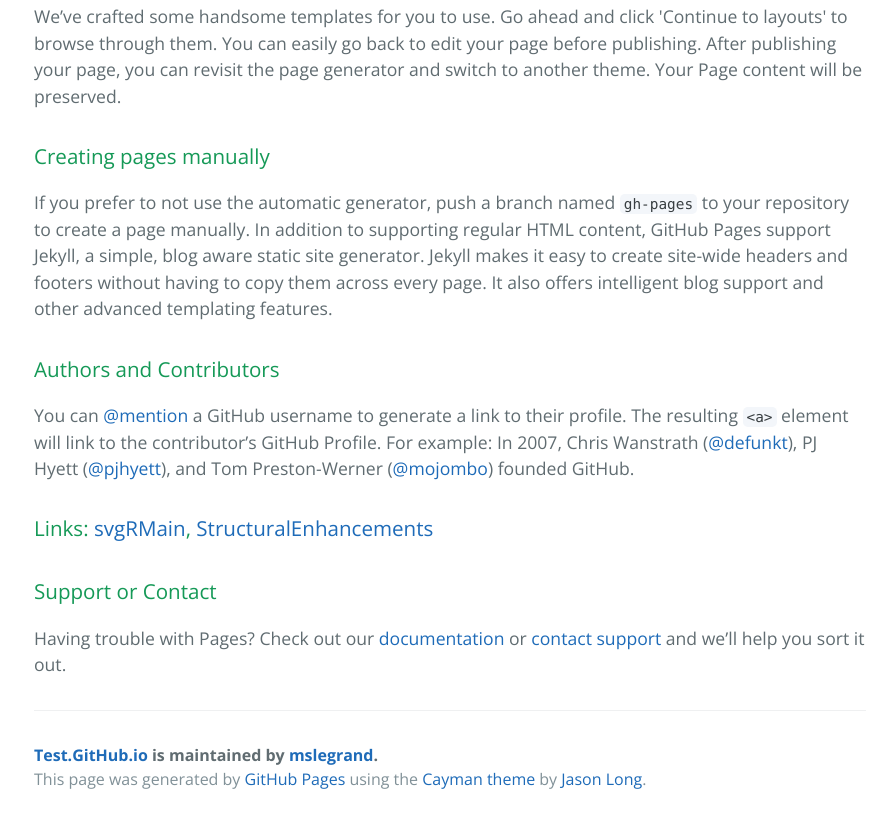
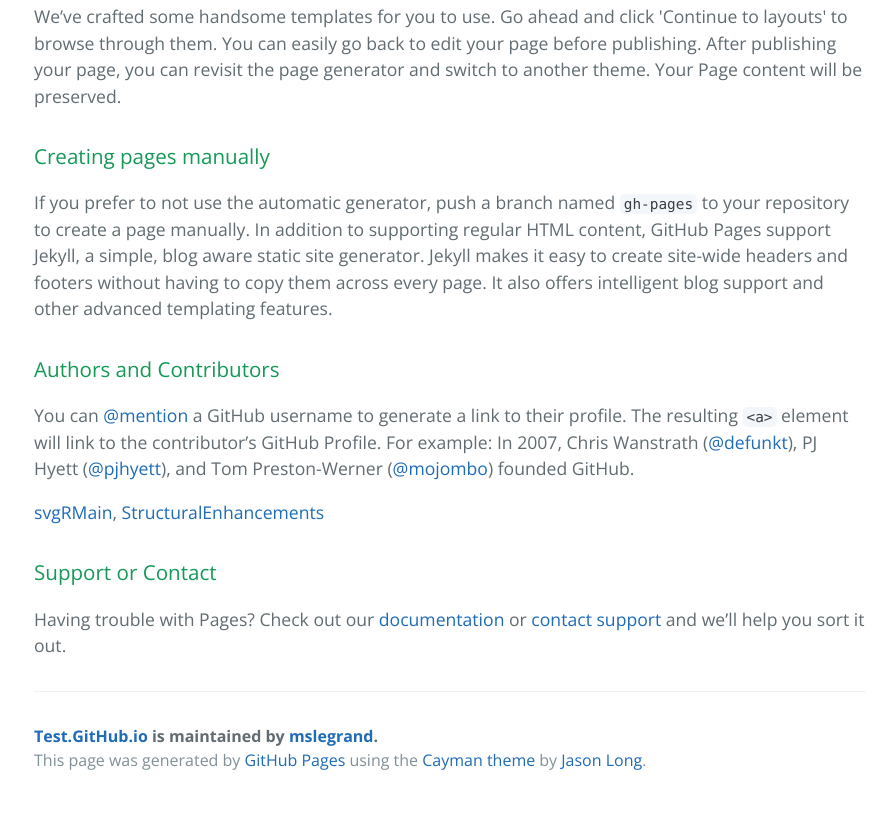
Before and after one commit to mslegrand/test.github.io, a plain HTML site: page index.html in a window 1280 px wide. Shown: the part 646-1469 px from the top of the page, without its empty margins (190-1085 px from the left). Drawn offline with nearby package versions, Linux system fonts and the light colour scheme.

Commit message:
another try
more

```diff
--- a/index.html
+++ b/index.html
@@ -35,13 +35,22 @@
 <p>If you prefer to not use the automatic generator, push a branch named <code>gh-pages</code> to your repository to create a page manually. In addition to supporting regular HTML content, GitHub Pages support Jekyll, a simple, blog aware static site generator. Jekyll makes it easy to create site-wide headers and footers without having to copy them across every page. It also offers intelligent blog support and other advanced templating features.</p>
 
 <h3>
-<a id="authors-and-contributors" class="anchor" href="#authors-and-contributors" aria-hidden="true"><span class="octicon octicon-link"></span></a>Authors and Contributors</h3>
+<a id="authors-and-contributors" class="anchor" href="#authors-and-contributors" aria-hidden="true">
+  <span class="octicon octicon-link"></span></a>Authors and Contributors</h3>
 
-<p>You can <a href="https://github.com/blog/821" class="user-mention">@mention</a> a GitHub username to generate a link to their profile. The resulting <code>&lt;a&gt;</code> element will link to the contributor’s GitHub Profile. For example: In 2007, Chris Wanstrath (<a href="https://github.com/defunkt" class="user-mention">@defunkt</a>), PJ Hyett (<a href="https://github.com/pjhyett" class="user-mention">@pjhyett</a>), and Tom Preston-Werner (<a href="https://github.com/mojombo" class="user-mention">@mojombo</a>) founded GitHub.</p>
-<h3>
-  Links:
-  <a href="svgRMain.html">svgRMain</a>, <a href="StructuralEnhancements.html">StructuralEnhancements</a>
-</h3>
+<p>You can <a href="https://github.com/blog/821" class="user-mention">@mention</a>
+a GitHub username to generate a link to their profile.
+The resulting <code>&lt;a&gt;</code> element will link to the contributor’s GitHub Profile.
+For example: In 2007, Chris Wanstrath (<a href="https://github.com/defunkt" class="user-mention">@defunkt</a>),
+PJ Hyett (<a href="https://github.com/pjhyett" class="user-mention">@pjhyett</a>),
+and Tom Preston-Werner (<a href="https://github.com/mojombo" class="user-mention">@mojombo</a>)
+founded GitHub.
+</p>
+<p>
+  <a id="svgRMain" class="anchor"
+  href="./svgRMain.html">svgRMain</a>,
+  <a id="structuralEnhancements" class="anchor" href="./StructuralEnhancements.html">StructuralEnhancements</a>
+</p>
 <h3>
 <a id="support-or-contact" class="anchor" href="#support-or-contact" aria-hidden="true"><span class="octicon octicon-link"></span></a>Support or Contact</h3>
 
```
